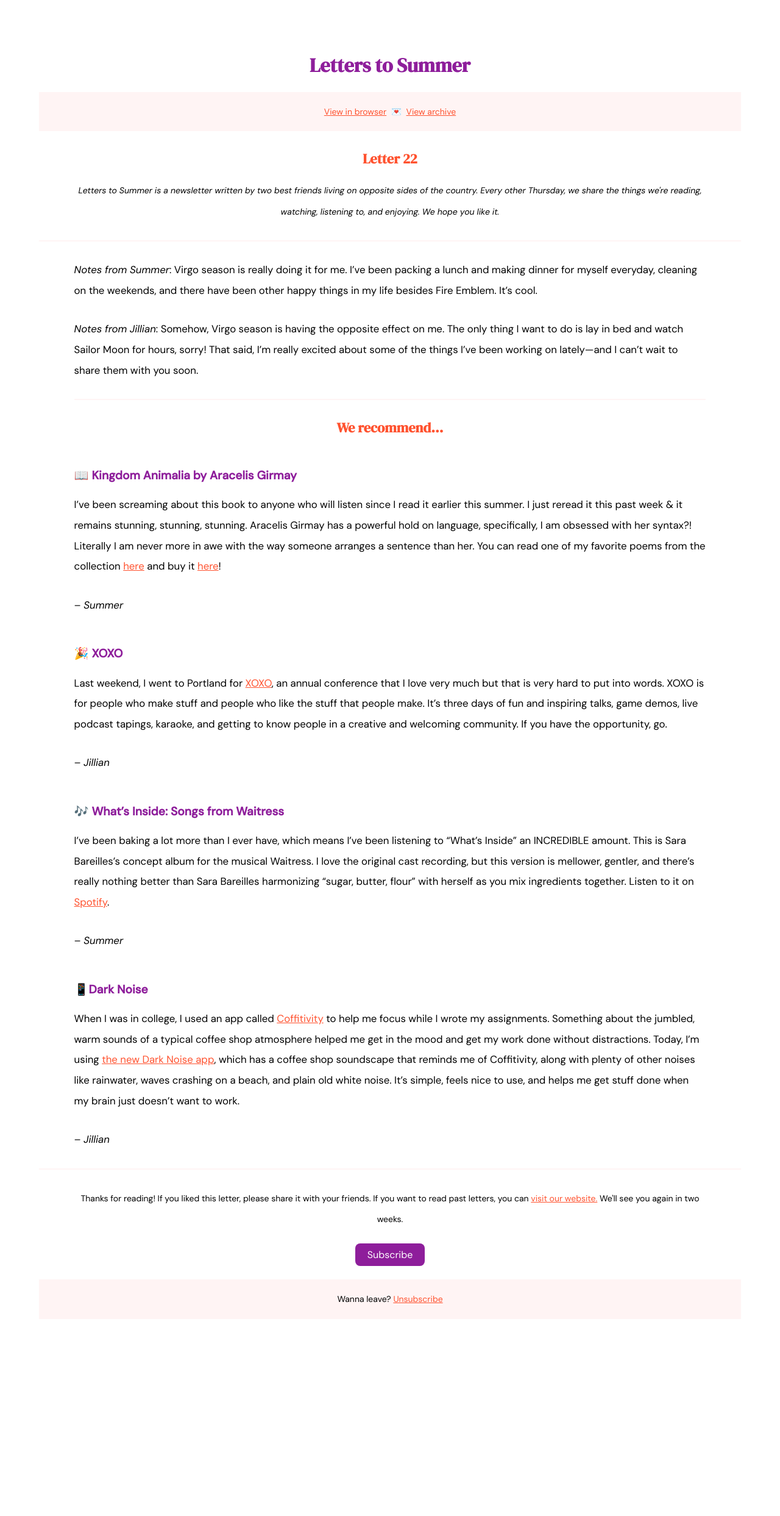
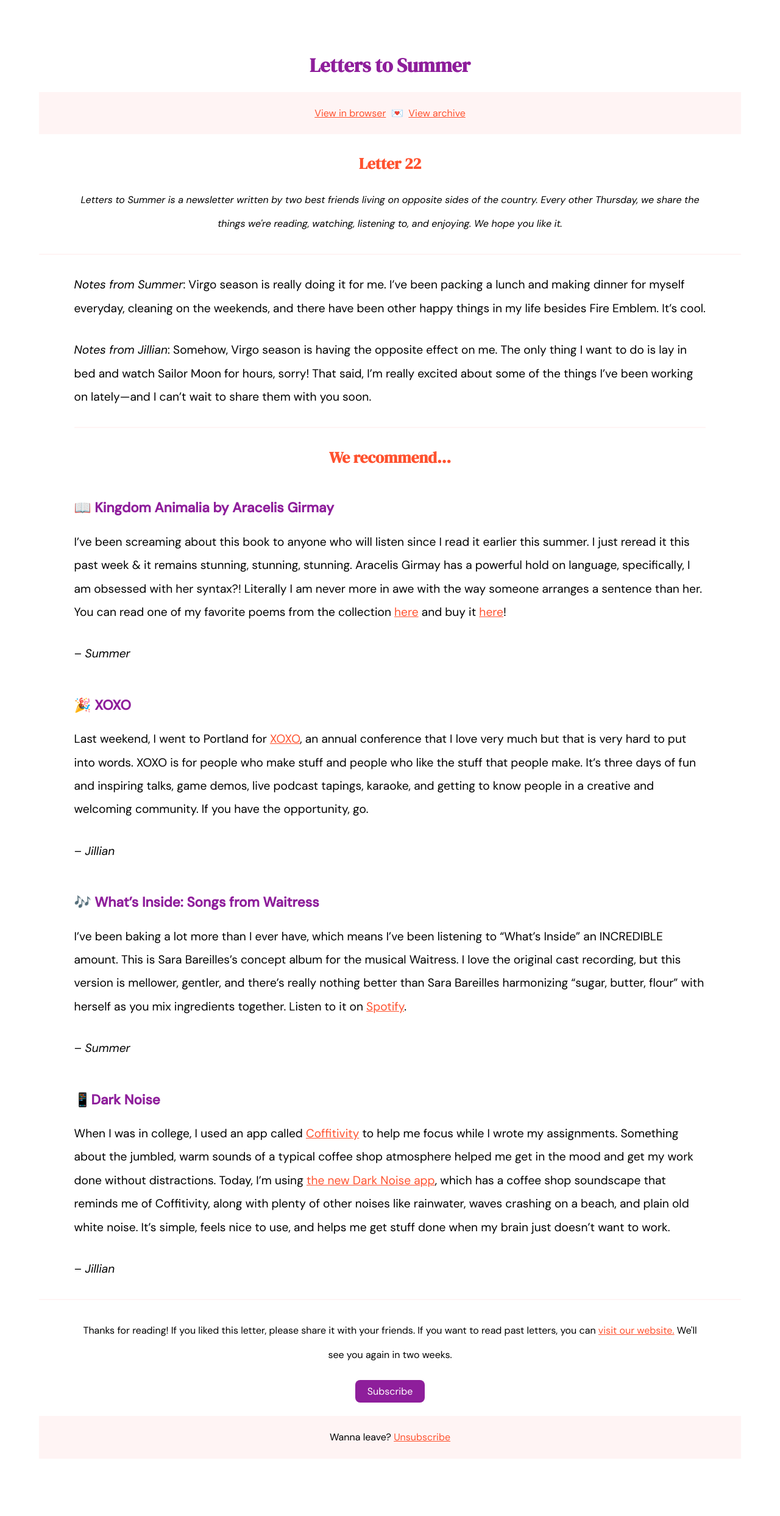
Before and after one commit to jilliangmeehan/letters-to-summer, a Jekyll site: the page built from emails/22.md, in a window 1280 px wide. Shown: the whole page at 61% size. Built offline with Jekyll 4.4.1, drawn with Linux system fonts in a browser that asks for light colours; before the commit the page ends 2257 px from its top, so only the background shows below that.

Commit message:
Update email.html

```diff
--- a/_layouts/email.html
+++ b/_layouts/email.html
@@ -27,7 +27,7 @@
       h2 {
         font-family: 'DM Serif Display', Georgia, serif;
         color: #FF522F;
-        font-size: 1.4em;
+        font-size: 1.6em;
       }
 
       h3 {
@@ -35,7 +35,7 @@
         color: #8E1E9B;
         margin-top: 50px;
         text-align: left;
-        font-size: 1.2em;
+        font-size: 1.4em;
       }
 
       p {
@@ -43,7 +43,7 @@
         line-height: 200%;
         margin: 10px auto 30px auto;
         text-align: left;
-        font-size: 1.05em;
+        font-size: 1.2em;
       }
 
       a {
```
